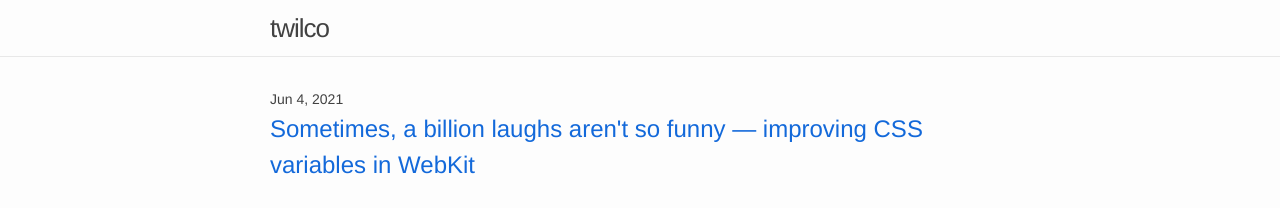
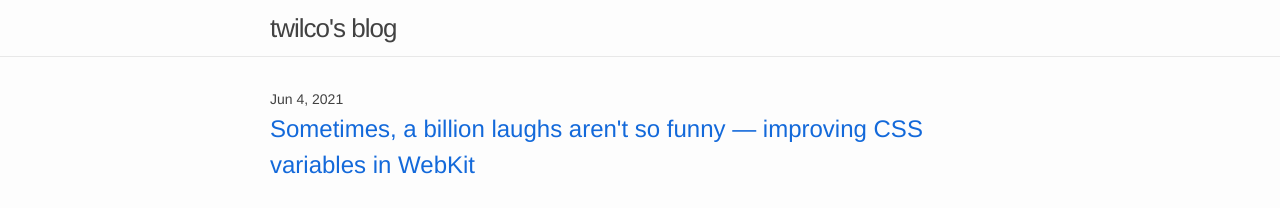
Before and after one commit to twilco/twilco.github.io, a Jekyll site: the page built from index.html, in a window 1280 px wide. Shown: the top 208 px of the page. Built offline with Jekyll 4.4.1, drawn with Linux system fonts in a browser that asks for light colours; comment, search, counter and statistics services are not loaded.

Commit message:
Make site title more descriptive

```diff
--- a/_config.yml
+++ b/_config.yml
@@ -1,5 +1,5 @@
 # Site settings
-title: twilco
+title: twilco's blog
 description: > # this means to ignore newlines until "baseurl:"
 baseurl: "" # the subpath of your site, e.g. /blog/
 url: "https://twilco.github.io" # the base hostname & protocol for your site
```
